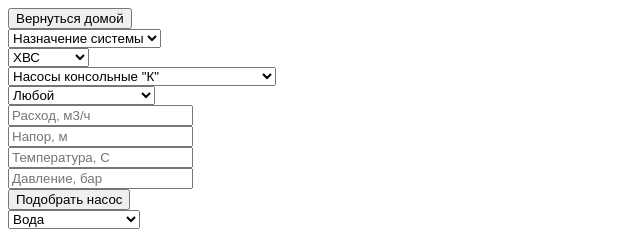
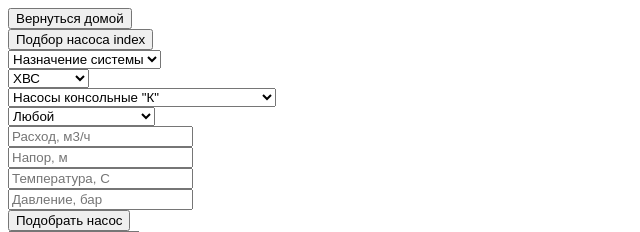
Before and after one commit to DovitosMan/Nasos_Master, a Django app: page /pump_selection/ in a window 1280 px wide. Shown: the top 232 px of the page, without its empty margins (0-640 px from the left). Run offline with Django 5.2, Linux system fonts and the light colour scheme.

Commit message:
added button index

```diff
--- a/Master/Pump_selection/views.py
+++ b/Master/Pump_selection/views.py
@@ -7,6 +7,7 @@ import urllib, base64
 
 
 def pump_selection(request):
+    index_button = 'Подбор насоса index'
     selects1 = ['Назначение системы', 'Семейство насосов']
     selects2 = ['ХВС', 'СВ', 'СО', 'Подпитка', 'ГВС']
     selects3 = ['Любой', 'Астрахань', 'Барнаул', 'Белгород', 'Бийск',
@@ -47,7 +48,7 @@ def pump_selection(request):
             'value': ''
         },
     ]
-    buttons = ['Вернуться домой', 'Подобрать насос']
+    buttons = ['Вернуться домой', 'Подобрать насос','Подбор насоса index']
     context = {
         'select1': selects1,
         'select2': selects2,
@@ -57,6 +58,7 @@ def pump_selection(request):
         'input1': inputs1,
         'button1': buttons[0],
         'button2': buttons[1],
+        'button3': buttons[2],
         'user_pressure': None,
         'user_flow_rate': None,
         'user_max_pressure': None,
@@ -165,6 +167,7 @@ def pump_selection(request):
 
 
 def pump_selection_index(request):
+
     selects1 = 'Назначение системы'
     selects2 = [
         {
--- a/Master/templates/index.html
+++ b/Master/templates/index.html
@@ -42,15 +42,10 @@
             <form action="{% url 'pump_selection_index' %}" method="post">
                 {% csrf_token %}
             <div class="consumption">
-<<<<<<< Updated upstream
                 {% for input in input11 %}
                 <span>{{ input.placeholder }} м<sup>3</sup>/ч:</span>
                 <input class="Select_a_value" type="number" name="{{ input.name }}">
                 {% endfor %}
-=======
-                <span>Расход, м<sup>3</sup>/ч:</span>
-                <input class="Select_a_value" type="float" min="1" step="1">
->>>>>>> Stashed changes
             </div>
 
             <div class="Pressure">
--- a/Master/templates/pump_selection.html
+++ b/Master/templates/pump_selection.html
@@ -8,6 +8,10 @@
 <div>
     <form action="{% url 'home' %}">
         <input type="submit" value="{{ button1 }}">
+        <br>
+    </form>
+    <form action="{% url 'pump_selection_index' %}">
+        <input type="submit" value="{{ button3 }}">
         <br>
     </form>
 </div>
```
